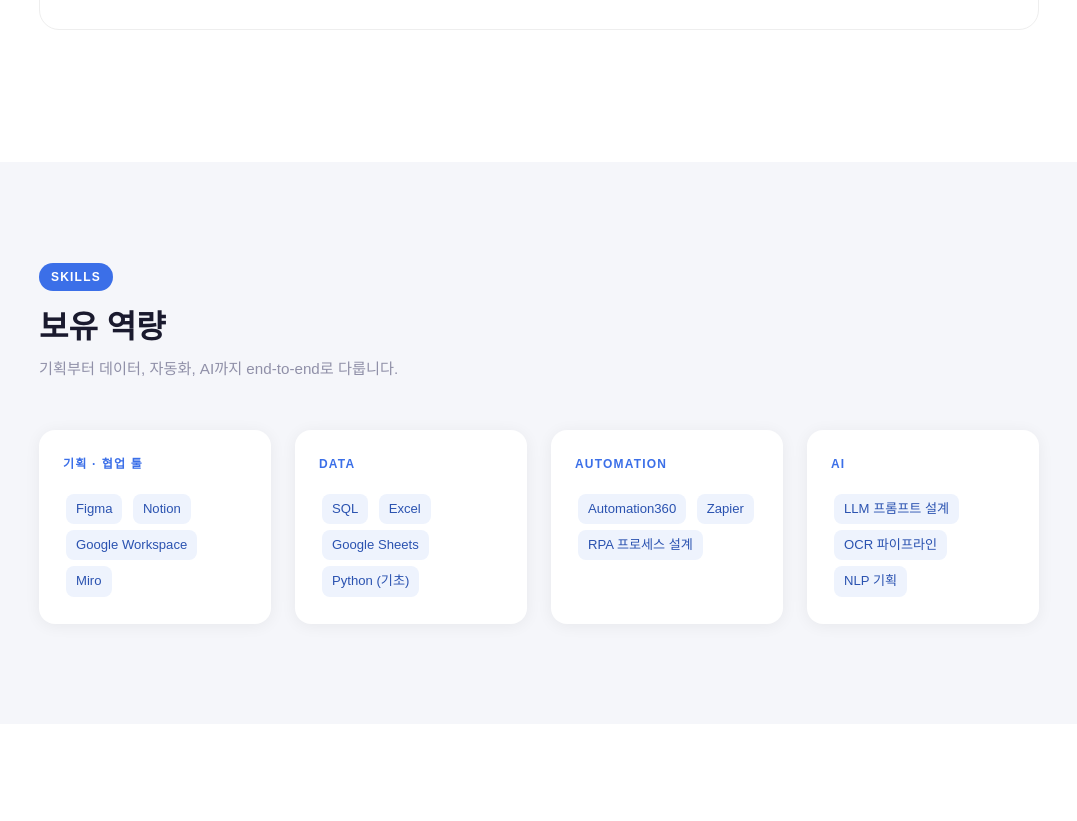
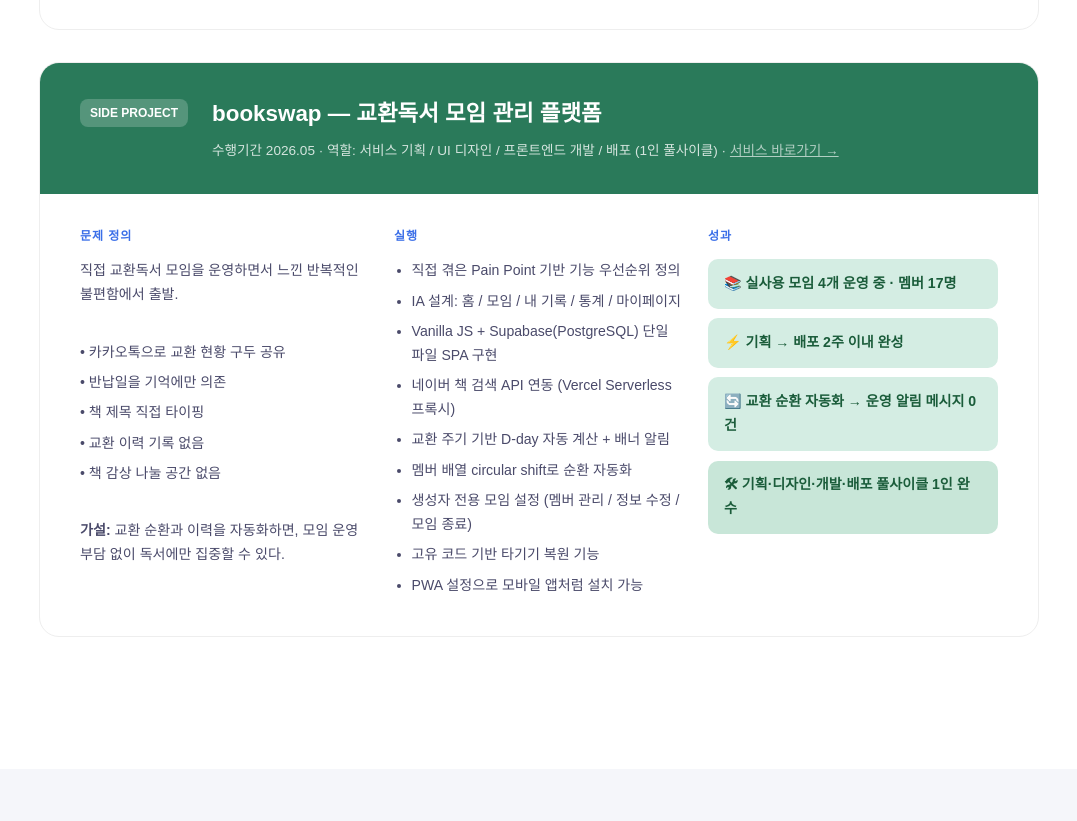
Before and after one commit to hoyoriver/portfolio, a plain HTML site: page index.html in a window 1280 px wide. Shown: the part 3997-4818 px from the top of the page, without its empty margins (101-1178 px from the left). Drawn offline with Linux system fonts and the light colour scheme; a web font is replaced by a local one.

Commit message:
feat: bookswap 사이드 프로젝트 카드 추가
Co-Authored-By: Claude Sonnet 4.6 <noreply@anthropic.com>

```diff
--- a/index.html
+++ b/index.html
@@ -467,7 +467,7 @@
   <div class="container">
     <div class="section-label">Projects</div>
     <h2 class="section-title">주요 프로젝트</h2>
-    <p class="section-sub">에이치에너지 PI팀에서 주도한 3가지 핵심 프로젝트입니다.</p>
+    <p class="section-sub">에이치에너지 PI팀에서 주도한 3가지 업무 프로젝트와 1가지 사이드 프로젝트입니다.</p>
 
     <!-- Project 1 -->
     <div class="project-card">
@@ -581,6 +581,53 @@
         </div>
       </div>
     </div>
+
+    <!-- Project 4 (Side Project) -->
+    <div class="project-card">
+      <div class="project-header" style="background: #2a7a5a;">
+        <div class="project-num-badge">SIDE PROJECT</div>
+        <div class="project-header-text">
+          <h3>bookswap — 교환독서 모임 관리 플랫폼</h3>
+          <p>수행기간 2026.05 · 역할: 서비스 기획 / UI 디자인 / 프론트엔드 개발 / 배포 (1인 풀사이클) · <a href="https://bookswap-rose.vercel.app" target="_blank" style="color:rgba(255,255,255,0.8);text-decoration:underline;">서비스 바로가기 →</a></p>
+        </div>
+      </div>
+      <div class="project-body">
+        <div class="pblock">
+          <div class="pblock-title">문제 정의</div>
+          <p>직접 교환독서 모임을 운영하면서 느낀 반복적인 불편함에서 출발.</p>
+          <br>
+          <p>• 카카오톡으로 교환 현황 구두 공유</p>
+          <p>• 반납일을 기억에만 의존</p>
+          <p>• 책 제목 직접 타이핑</p>
+          <p>• 교환 이력 기록 없음</p>
+          <p>• 책 감상 나눌 공간 없음</p>
+          <br>
+          <p><strong>가설:</strong> 교환 순환과 이력을 자동화하면, 모임 운영 부담 없이 독서에만 집중할 수 있다.</p>
+        </div>
+        <div class="pblock">
+          <div class="pblock-title">실행</div>
+          <ul>
+            <li>직접 겪은 Pain Point 기반 기능 우선순위 정의</li>
+            <li>IA 설계: 홈 / 모임 / 내 기록 / 통계 / 마이페이지</li>
+            <li>Vanilla JS + Supabase(PostgreSQL) 단일 파일 SPA 구현</li>
+            <li>네이버 책 검색 API 연동 (Vercel Serverless 프록시)</li>
+            <li>교환 주기 기반 D-day 자동 계산 + 배너 알림</li>
+            <li>멤버 배열 circular shift로 순환 자동화</li>
+            <li>생성자 전용 모임 설정 (멤버 관리 / 정보 수정 / 모임 종료)</li>
+            <li>고유 코드 기반 타기기 복원 기능</li>
+            <li>PWA 설정으로 모바일 앱처럼 설치 가능</li>
+          </ul>
+        </div>
+        <div class="pblock">
+          <div class="pblock-title">성과</div>
+          <div class="result-item" style="background:#d4ede3;color:#1a5c3a;">📚 실사용 모임 4개 운영 중 · 멤버 17명</div>
+          <div class="result-item" style="background:#d4ede3;color:#1a5c3a;">⚡ 기획 → 배포 2주 이내 완성</div>
+          <div class="result-item" style="background:#d4ede3;color:#1a5c3a;">🔄 교환 순환 자동화 → 운영 알림 메시지 0건</div>
+          <div class="result-item" style="background:#c8e6d8;color:#1a5c3a;">🛠 기획·디자인·개발·배포 풀사이클 1인 완수</div>
+        </div>
+      </div>
+    </div>
+
   </div>
 </section>
 
```
